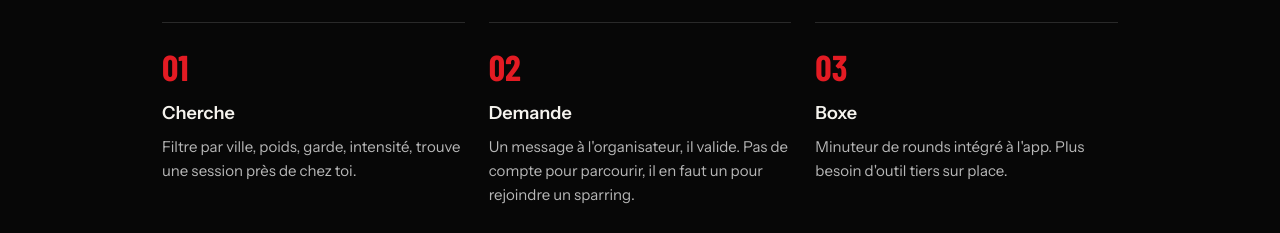
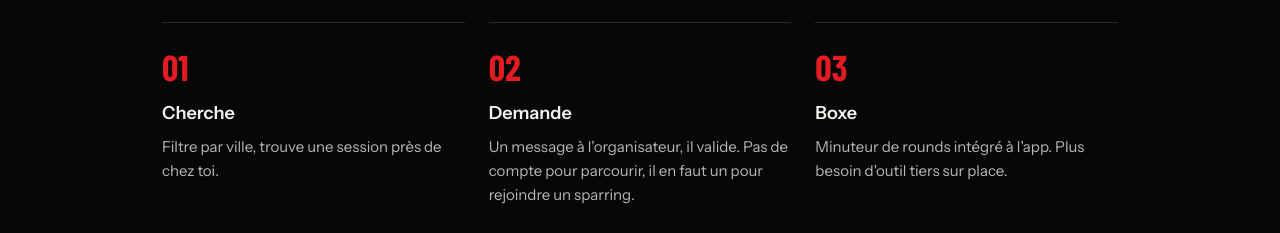
Before and after one commit to KIUNGOLINK/ringpath, a Next.js app: page / in a window 1280 px wide. Shown: the part 1080-1313 px from the top of the page. Built offline with nearby package versions, Linux system fonts and the light colour scheme.

Commit message:
Homepage: simplify Cherche step copy to match actual city-only filter

```diff
--- a/src/app/page.tsx
+++ b/src/app/page.tsx
@@ -10,7 +10,7 @@ const STEPS = [
   {
     n: "01",
     title: "Cherche",
-    body: "Filtre par ville, poids, garde, intensité, trouve une session près de chez toi.",
+    body: "Filtre par ville, trouve une session près de chez toi.",
   },
   {
     n: "02",
```
